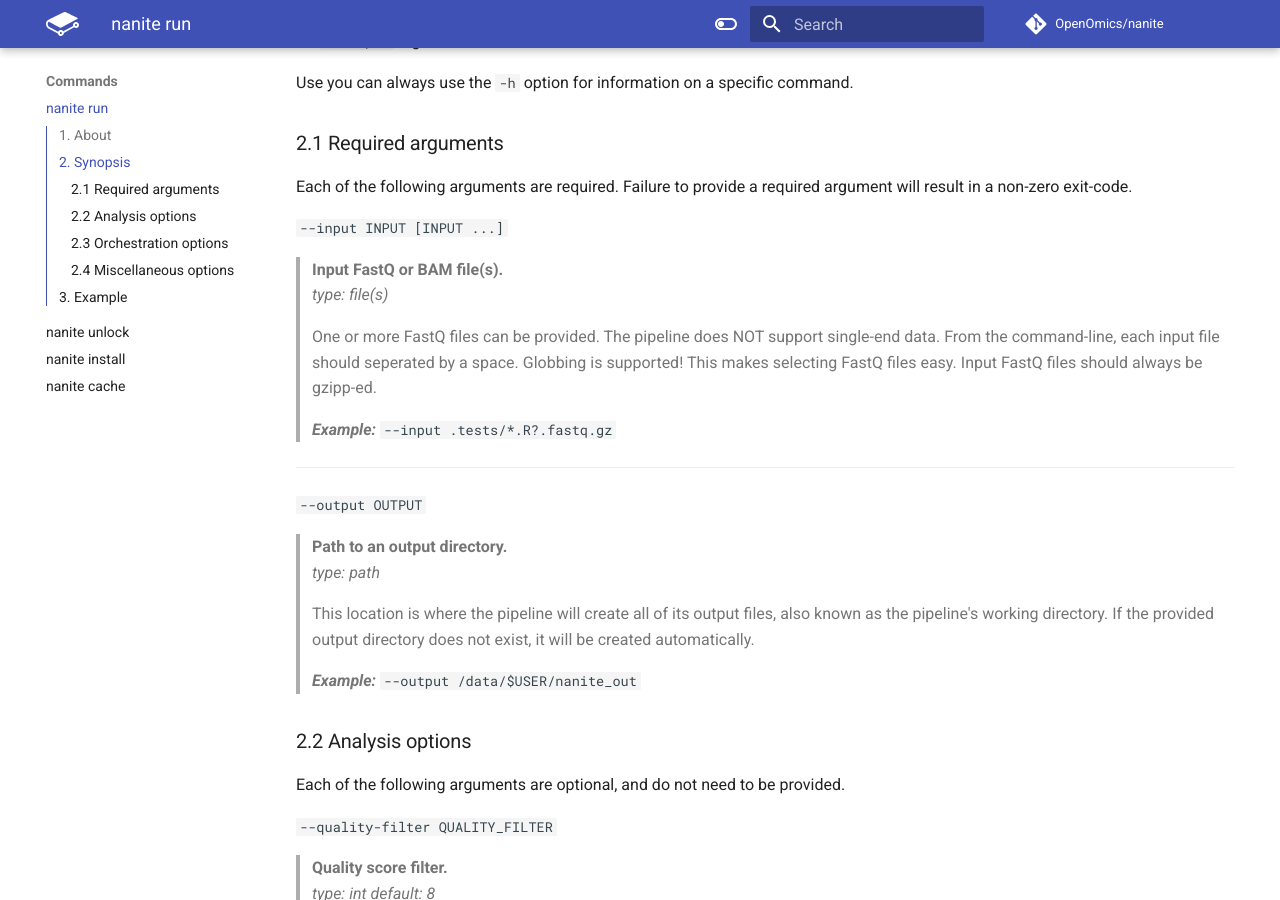
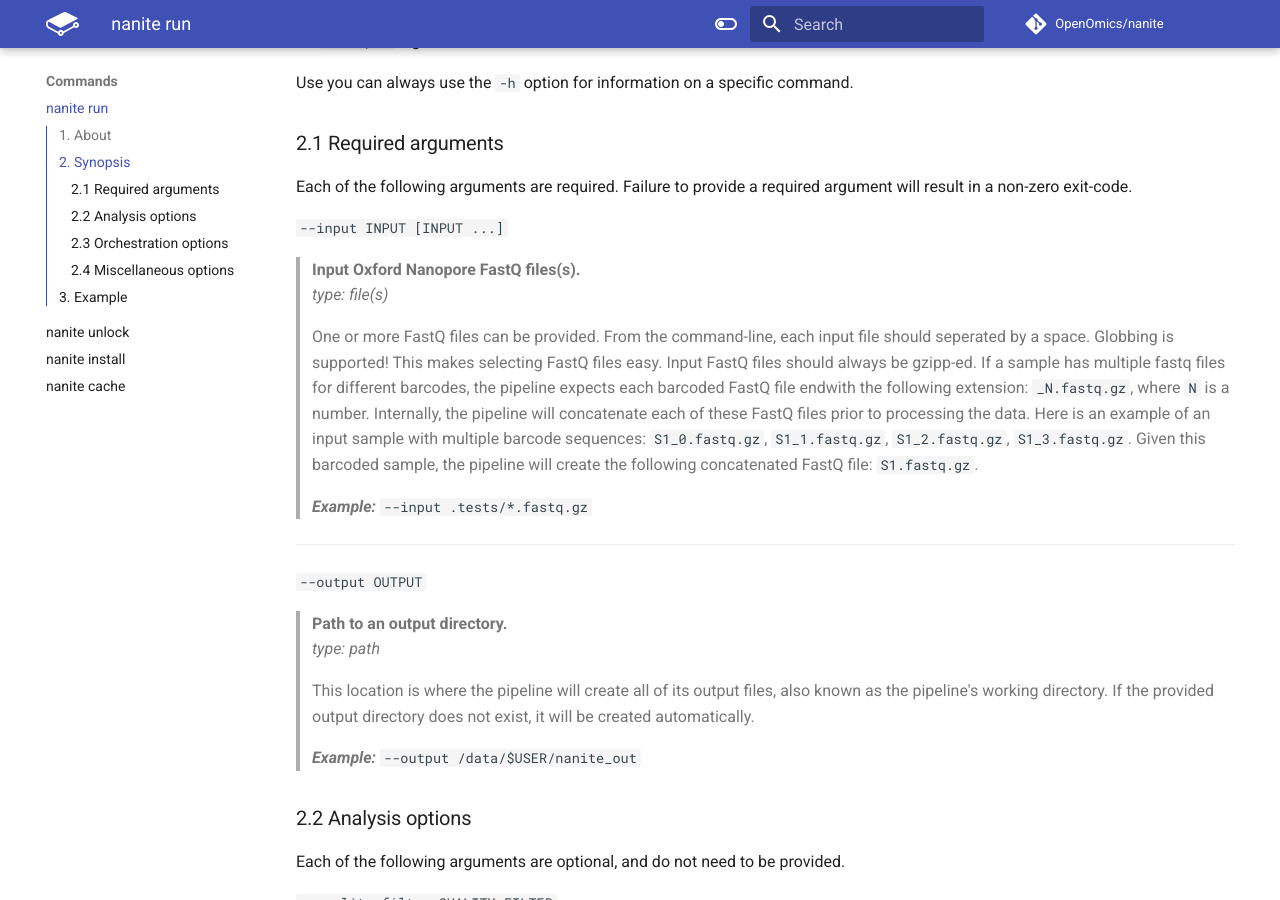
Before and after one commit to OpenOmics/nanite, an MkDocs documentation site: the page built from docs/usage/run.md, in a window 1280 px wide and 900 px high, scrolled down 732 px. Built offline with MkDocs 1.6.1 and Material for MkDocs 9.7.7, drawn with Linux system fonts in a browser that asks for light colours; comment, search, counter and statistics services are not loaded; the version menu is left out; some of the changed text lies outside the part shown.

Commit message:
Updating --input option description

````diff
--- a/docs/usage/run.md
+++ b/docs/usage/run.md
@@ -30,12 +30,12 @@ Use you can always use the `-h` option for information on a specific command.
 Each of the following arguments are required. Failure to provide a required argument will result in a non-zero exit-code.
 
   `--input INPUT [INPUT ...]`
-> **Input FastQ or BAM file(s).**
+> **Input Oxford Nanopore FastQ files(s).**
 > *type: file(s)*
 >
-> One or more FastQ files can be provided. The pipeline does NOT support single-end data. From the command-line, each input file should seperated by a space. Globbing is supported! This makes selecting FastQ files easy. Input FastQ files should always be gzipp-ed.
+> One or more FastQ files can be provided. From the command-line, each input file should seperated by a space. Globbing is supported! This makes selecting FastQ files easy. Input FastQ files should always be gzipp-ed. If a sample has multiple fastq files for different barcodes, the pipeline expects each barcoded FastQ file endwith the following extension: `_N.fastq.gz`, where `N` is a number. Internally, the pipeline will concatenate each of these FastQ files prior to processing the data. Here is an example of an input sample with multiple barcode sequences: `S1_0.fastq.gz`, `S1_1.fastq.gz`, `S1_2.fastq.gz`, `S1_3.fastq.gz`. Given this barcoded sample, the pipeline will create the following concatenated FastQ file: `S1.fastq.gz`.
 >
-> ***Example:*** `--input .tests/*.R?.fastq.gz`
+> ***Example:*** `--input .tests/*.fastq.gz`
 
 ---
   `--output OUTPUT`
@@ -183,7 +183,7 @@ module purge
 module load singularity snakemake
 
 # Step 2A.) Dry-run the pipeline
-./nanite run --input .tests/*.R?.fastq.gz \
+./nanite run --input .tests/*.fastq.gz \
              --output /data/$USER/output \
              --mode slurm \
              --dry-run
@@ -192,7 +192,7 @@ module load singularity snakemake
 # The slurm mode will submit jobs to
 # the cluster. It is recommended running
 # the pipeline in this mode.
-./nanite run --input .tests/*.R?.fastq.gz \
+./nanite run --input .tests/*.fastq.gz \
              --output /data/$USER/output \
              --mode slurm
 ```
````
Also changed, not shown: 1 other file.
